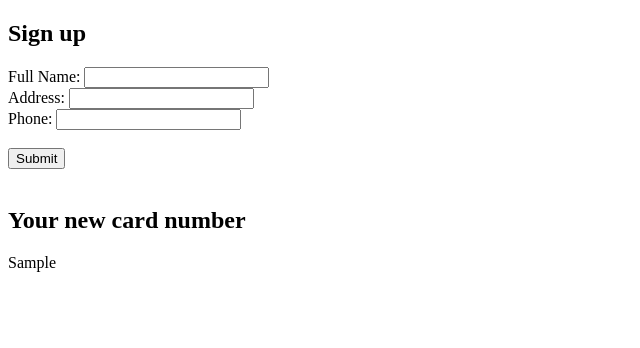
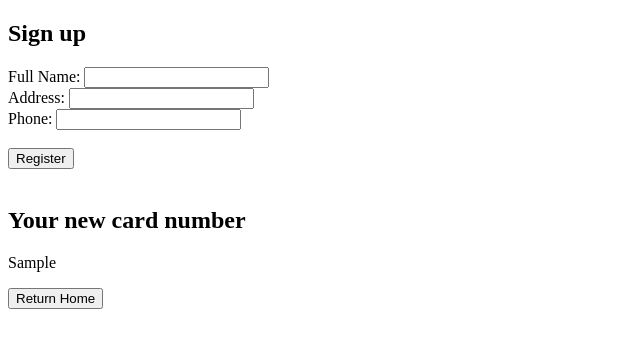
Before and after one commit to andrewmcl6081/LMS, a Flask app: template templates/borrower.html in a window 1280 px wide. Shown: the top 348 px of the page, without its empty margins (0-640 px from the left). Run offline with Flask 3, Linux system fonts and the light colour scheme; the template is opened without the code that fills it: most values are stand-ins (such as "Sample title", 1, 10 or a date in 2020).

Commit message:
added a button to return home in borrower.html

```diff
--- a/templates/borrower.html
+++ b/templates/borrower.html
@@ -12,7 +12,7 @@
         <label for="fullname">Full Name: </label><input type="text" id="fullname" name="fullname"><br>
         <label for="address">Address: </label><input type="text" id="address" name="address"><br>
         <label for="phone">Phone: </label><input type="text" id="phone" name="phone"><br><br>
-        <button type="submit">Submit</button>
+        <button type="submit" id="registerBtn">Register</button>
     </form>
 
     <br>
@@ -21,5 +21,11 @@
         <p>{{ new_card_no }}</p>
     {% endif %}
 
+    <a href="{{ url_for('home') }}"><button>Return Home</button></a>
+
+    <script>
+
+    </script>
+
 </body>
 </html>
```
